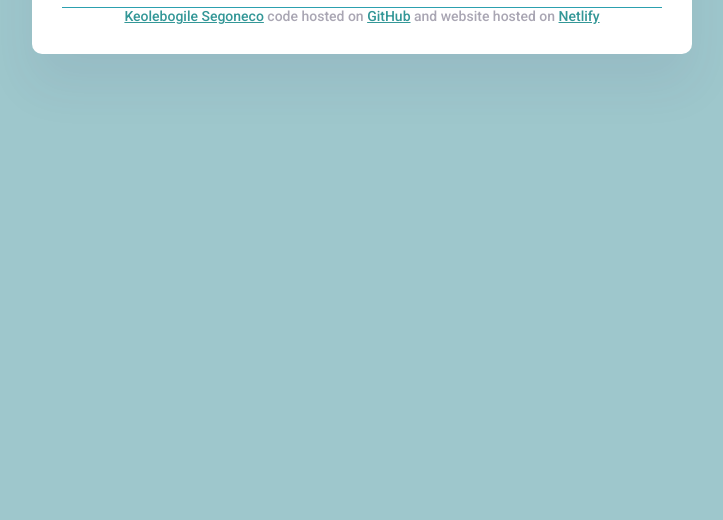
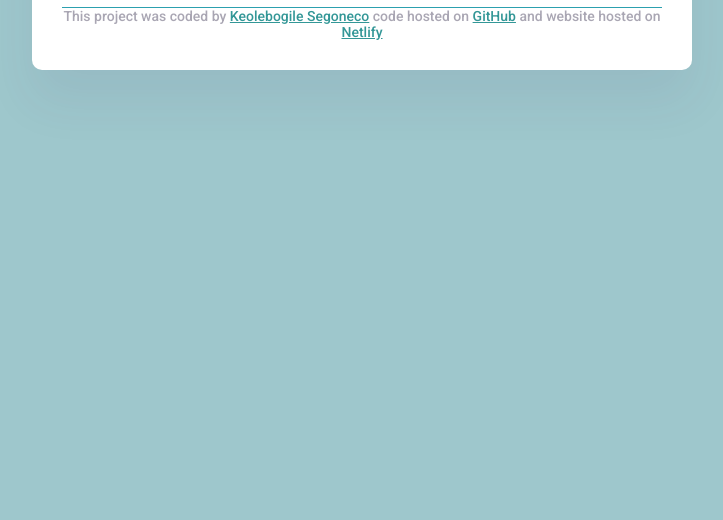
Before and after one commit to oksanakaur/Search-Engine-App, a plain HTML site: page index.html in a window 1280 px wide. Shown: the part 280-800 px from the top of the page, without its empty margins (278-1001 px from the left). Drawn offline with nearby package versions, Linux system fonts and the light colour scheme; no server answers.

```diff
--- a/index.html
+++ b/index.html
@@ -42,7 +42,7 @@
                     </div>
             </div>
         </main>
-        <footer>
+        <footer>This project was coded by
             <a href="https://github.com/oksanakaur" target ="_blank"> Keolebogile Segoneco</a> code hosted on
             <a href="https://github.com/oksanakaur/Search-Engine-App" target ="_blank">GitHub</a> and website hosted on
             <a href="https://search-engine-shecodes-app.netlify.app/" target ="_blank"> Netlify</a>
```
